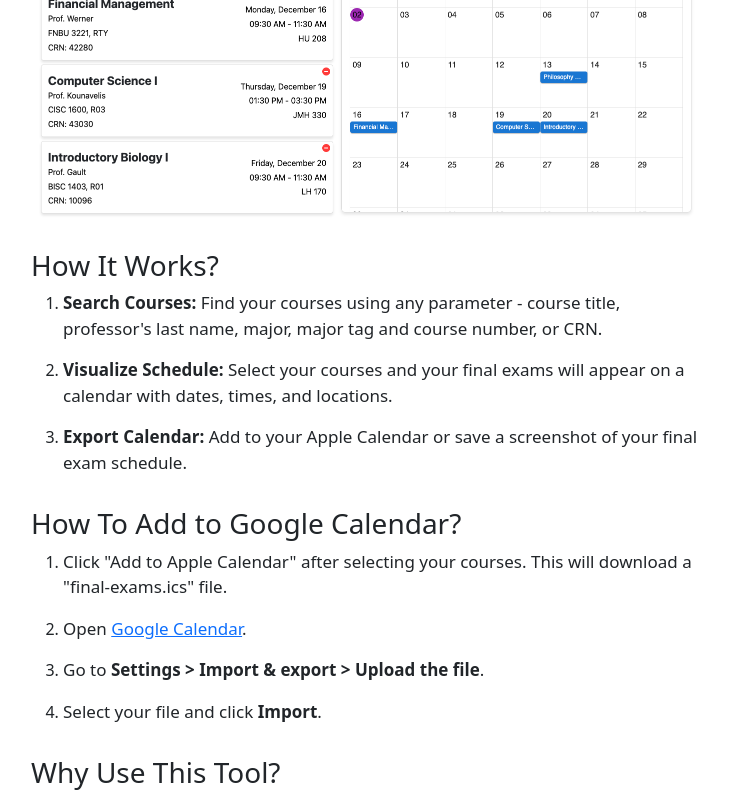
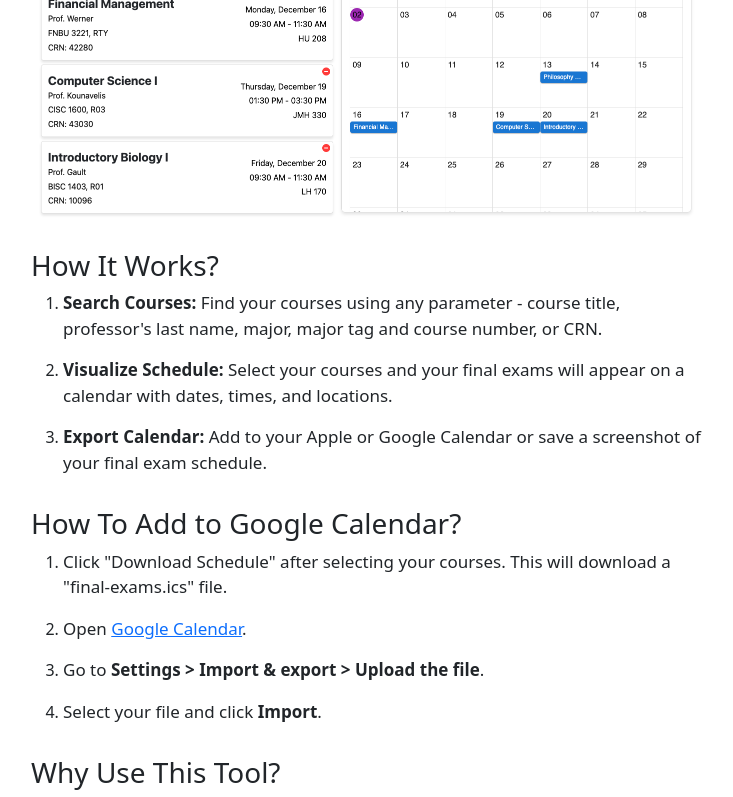
Before and after one commit to ikalmikov16/Fordham-Final-Exam-Scheduler, a React (Vite) app in the folder frontend/: page / in a window 1280 px wide. Shown: the part 414-1211 px from the top of the page, without its empty margins (274-1007 px from the left). Built offline with nearby package versions, Linux system fonts and the light colour scheme; no server answers.

Commit message:
Changed text

```diff
--- a/frontend/src/components/AppleCalendar.jsx
+++ b/frontend/src/components/AppleCalendar.jsx
@@ -5,7 +5,7 @@ function AppleCalendarButton({ onExport }) {
   return (
     <Button onClick={onExport} variant="primary">
       {" "}
-      Add to Apple Calendar{" "}
+      Download Schedule{" "}
     </Button>
   );
 }
--- a/frontend/src/components/Schedule.jsx
+++ b/frontend/src/components/Schedule.jsx
@@ -79,7 +79,7 @@ const Schedule = ({ addEventCallback, removeEventCallback }) => {
     URL.revokeObjectURL(url);
 
     alert(
-      "Your final exams schedule has been downloaded.\nOpen the \"final-exams.ics\" file and it will add it to your Apple Calendar.\n\nDon't worry it's not a virus, I promise :D"
+      "Add to Apple Calendar - Open the \"final-exams.ics\" file.\nAdd to Google Calendar - Follow instructions on Home Page\n\nDon't worry it's not a virus, I promise :D"
     );
   };
 
--- a/frontend/src/pages/HomePage.jsx
+++ b/frontend/src/pages/HomePage.jsx
@@ -42,7 +42,7 @@ const HomePage = () => {
         </li>
         <li>
           <p>
-            <b>Export Calendar:</b> Add to your Apple Calendar or save a
+            <b>Export Calendar:</b> Add to your Apple or Google Calendar or save a
             screenshot of your final exam schedule.
           </p>
         </li>
@@ -52,7 +52,7 @@ const HomePage = () => {
       <ol>
         <li>
           <p>
-            Click "Add to Apple Calendar" after selecting your courses. This will download a "final-exams.ics" file.
+            Click "Download Schedule" after selecting your courses. This will download a "final-exams.ics" file.
           </p>
         </li>
         <li>
```
